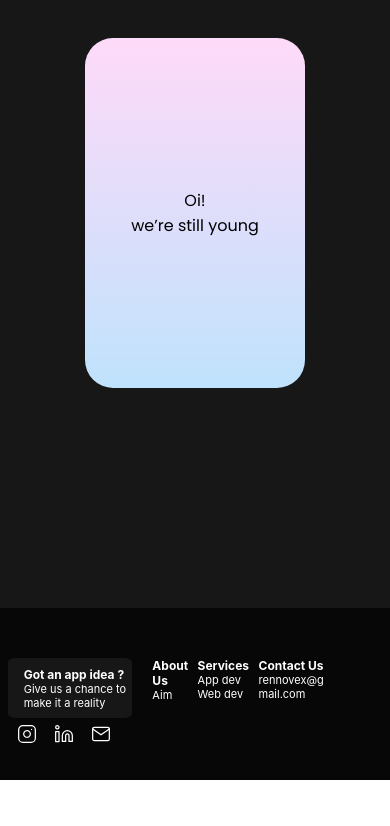
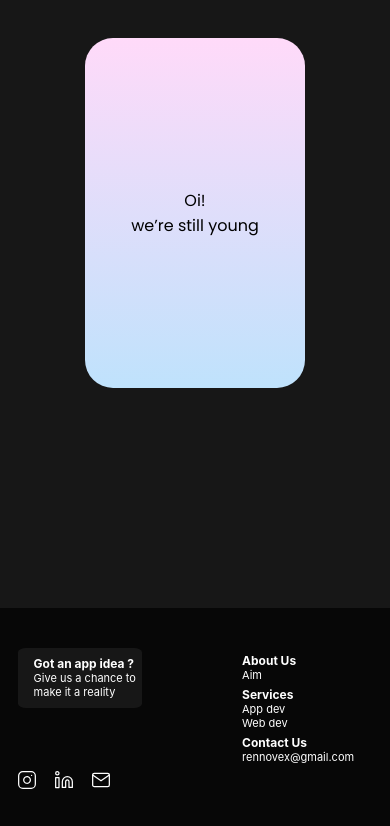
Before and after one commit to rennovex/rennovex.github.io, a React (Create React App) app in the folder rennovex-site/: page / in a window 390 px wide. Shown: the part 4160-4986 px from the top of the page. Before the commit the page ends 4940 px from the top, so only its background shows below. Built offline with nearby package versions, Linux system fonts and the light colour scheme.

Commit message:
small-changes on footer

```diff
--- a/rennovex-site/src/components/Footer.module.css
+++ b/rennovex-site/src/components/Footer.module.css
@@ -120,15 +120,17 @@ padding-left:5%;
 @media (max-width: 1000px) {
 .logos {
  display:flex;
- justify-content:flex-start;
+ justify-content:flex-end;
 
    }
  .Container{
      padding-left: 20%;
 
+
  }
  .Column1{
-    margin-top: 20px;
+    /* margin-top: 20px; */
+    flex-direction: row;
     /* padding: 10px;   */
     /* padding-right: 10%; */
     justify-content: center;
@@ -136,16 +138,20 @@ padding-left:5%;
  .chance_column{
      position: relative;
      left:-70px;
-     background-color:#171717;
+     /* background-color:#171717; */
      border-radius: 7%;
      width: 180px;
      height: 60px;
  }
  .Column{
      position: relative;
-     right: 50px;
+     max-width: fit-content;
+
+     /* padding-left:80px ; */
+     padding-top:5px;
      ;
  }
+
 
 
  .Heading{
@@ -157,6 +163,8 @@ padding-left:5%;
  }
  .logo{
      width: 20px;
+     display: flex;
+     justify-content: flex-end;
  }
  .FooterLink:hover {
     color: rgb(255, 17, 0);
@@ -167,3 +175,41 @@ padding-left:5%;
     display:none;
 }
 }
+
+@media (max-width: 480px) {
+    /* .Container{
+     display: flex;
+     flex-direction: column;
+     align-items: center;
+
+    } */
+    .Column{
+        position: relative;
+        max-width: fit-content;
+
+        right: -40px;
+        /* padding-left:80px ; */
+        padding-top:5px;
+        ;
+    }
+    .Column1{
+        /* margin-top: 20px; */
+        flex-direction: column;
+        /* padding: 10px;   */
+        /* padding-right: 10%; */
+        justify-content: center;
+     }
+     .chance_column{
+        position: relative;
+        left:-60px;
+        background-color:#171717;
+        border-radius: 7%;
+        width: 180px;
+        height: 60px;
+    }
+    .logos {
+        display:flex;
+        justify-content:flex-start;
+
+          }
+}
```
